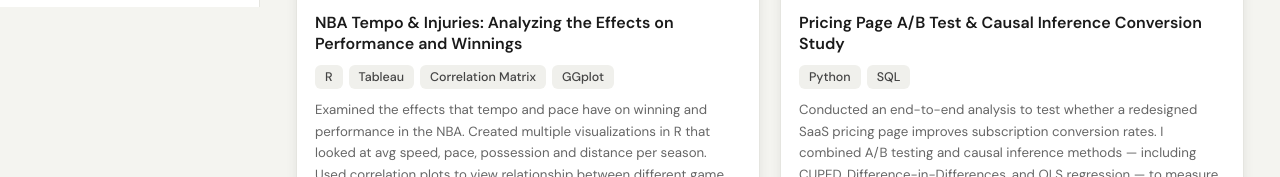
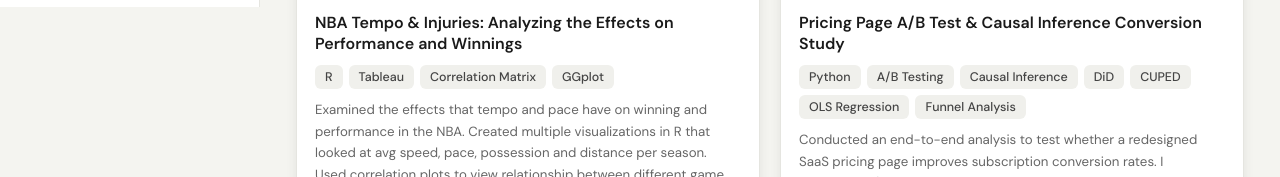
Before and after one commit to curiostegui/curiostegui.github.io, a plain HTML site: page index.html in a window 1280 px wide. Shown: the part 775-952 px from the top of the page. Drawn offline with Linux system fonts and the light colour scheme.

Commit message:
Update index.html

```diff
--- a/index.html
+++ b/index.html
@@ -463,7 +463,12 @@
     <div class="project-title">Pricing Page A/B Test & Causal Inference Conversion Study</div>
     <div class="tags">
       <span class="tag">Python</span>
-      <span class="tag">SQL</span>
+      <span class="tag">A/B Testing</span>
+      <span class="tag">Causal Inference</span>
+      <span class="tag">DiD</span>
+      <span class="tag">CUPED</span>
+      <span class="tag">OLS Regression</span>
+      <span class="tag">Funnel Analysis</span>
     </div>
     <div class="project-desc">
       Conducted an end-to-end analysis to test whether a redesigned SaaS pricing page improves subscription conversion rates. I combined A/B testing and causal inference methods — including CUPED, Difference-in-Differences, and OLS regression — to measure, validate, and explain a statistically significant conversion lift of +2.44 percentage points
```
